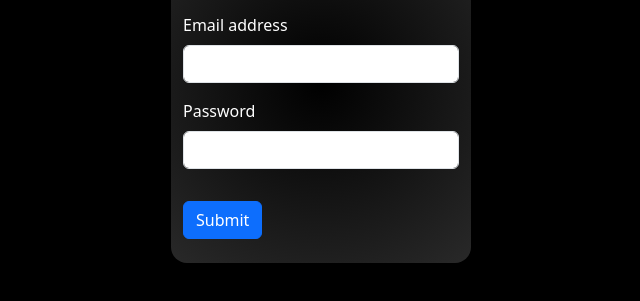
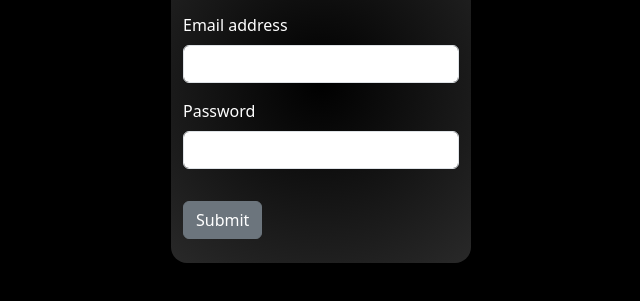
Before and after one commit to RoshanR3/project, a plain HTML site: page index.html in a window 1280 px wide. Shown: the part 299-600 px from the top of the page, without its empty margins (429-1069 px from the left). Drawn offline with nearby package versions, Linux system fonts and the light colour scheme.

Commit message:
second change

```diff
--- a/index.html
+++ b/index.html
@@ -19,7 +19,7 @@
         <input type="password" class="form-control" id="password" required="true">
     </div>
     <div style="align-items: center;">
-        <button type="submit" class="btn btn-primary my-4" onclick=" handlesubmit() ">Submit</button>
+        <button type="submit" class="btn btn-secondary my-4" onclick=" handlesubmit() ">Submit</button>
     </div>
     </form>
     </div>
```
